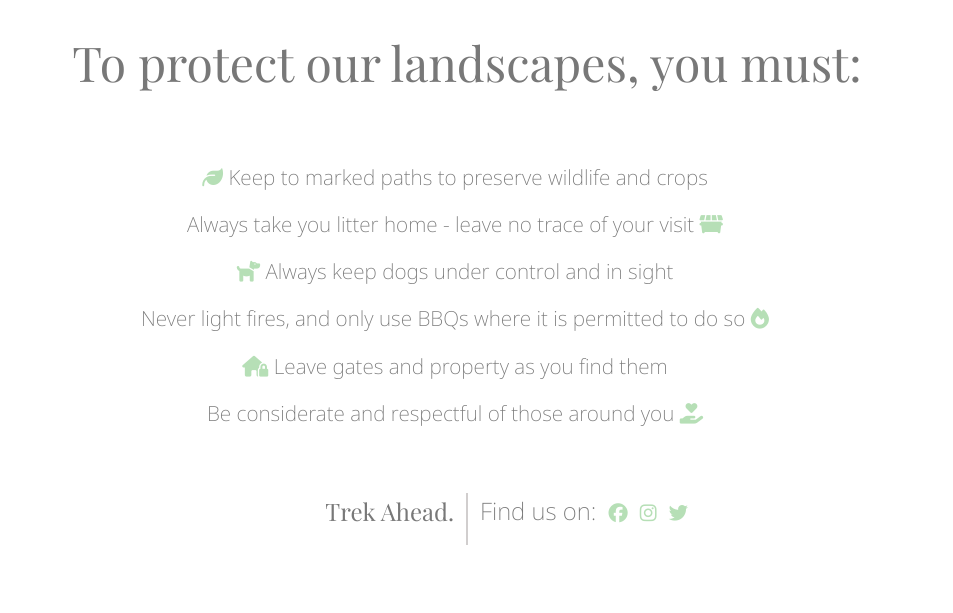
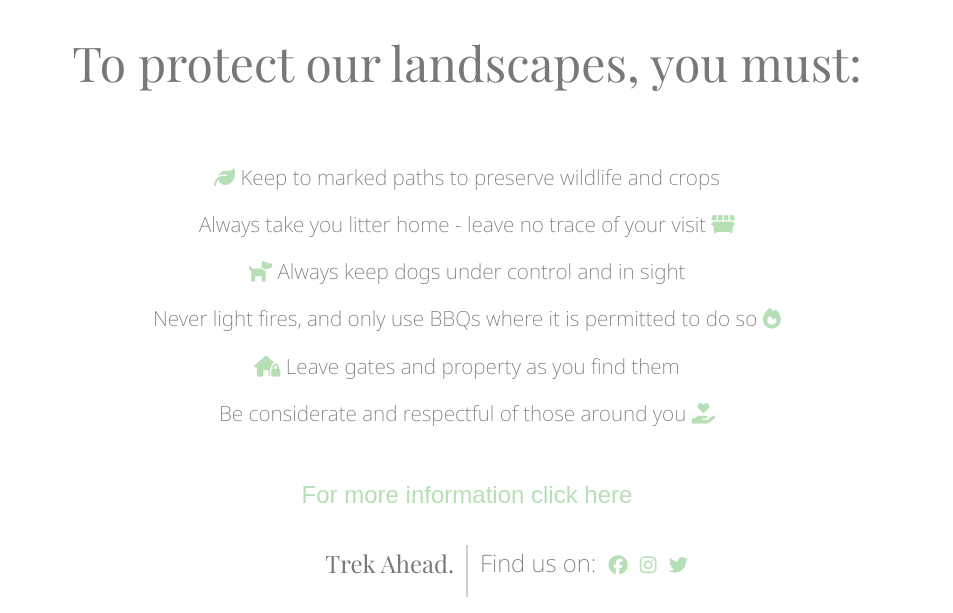
Before and after one commit to Code-Institute-Submissions/anniefenton-milestone-project-2_SepResub, a website: page sustainability.html in a window 1280 px wide. Shown: the part 395-1008 px from the top of the page, without its empty margins (173-1126 px from the left). Before the commit the page ends 956 px from the top, so only its background shows below. Drawn offline with nearby package versions, Linux system fonts and the light colour scheme; a web font is replaced by a local one.

Commit message:
insert a link to countryside code on sustainability.html

```diff
--- a/assets/css/style.css
+++ b/assets/css/style.css
@@ -199,3 +199,17 @@
 .fa-sustainability {
   color: rgb(182, 223, 182);
 }
+
+#countryside-code {
+  font-family: 'Nunito Sans', sans-serif;
+  color: rgb(182, 223, 182);
+  text-align: center;
+  font-size: 1.5em;
+}
+
+#code-link {
+  font-family: 'Nunito Sans', sans-serif;
+  color: rgb(182, 223, 182);
+  text-decoration: none;
+  text-align: center;
+}
--- a/sustainability.html
+++ b/sustainability.html
@@ -52,6 +52,7 @@
             <div class="col">
                 <p class="header-row">To protect our landscapes, you must:</p>
             </div>
+        </div>
         <div class="row" id="sustainability-row">
             <div class="col-xl-12 sustainability-text">
                 <p><i class="fa-solid fa-leaf fa-sustainability"></i> Keep to marked paths to preserve wildlife and crops</p>
@@ -72,6 +73,10 @@
                 <p>Be considerate and respectful of those around you <i class="fa-solid fa-hand-holding-heart fa-sustainability"></i></p>
             </div>
         </div>
+        <div class="row">
+            <div class="col">
+                <p id="countryside-code">For more information click <a href="https://www.gov.uk/government/news/new-countryside-code-launched-to-help-people-enjoy-the-outdoors" target="blank" id="code-link">here</a></p>
+            </div>
         </div>
     </div>
     </section>
```
